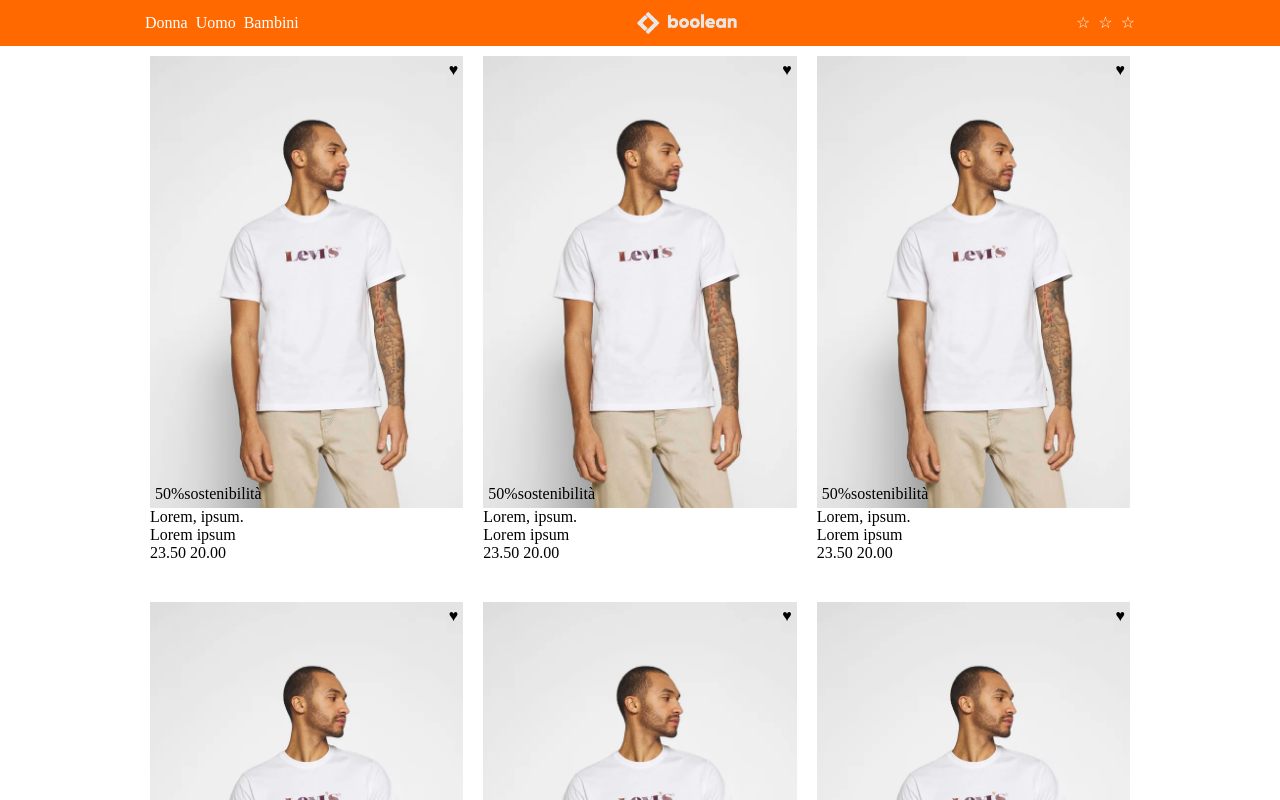
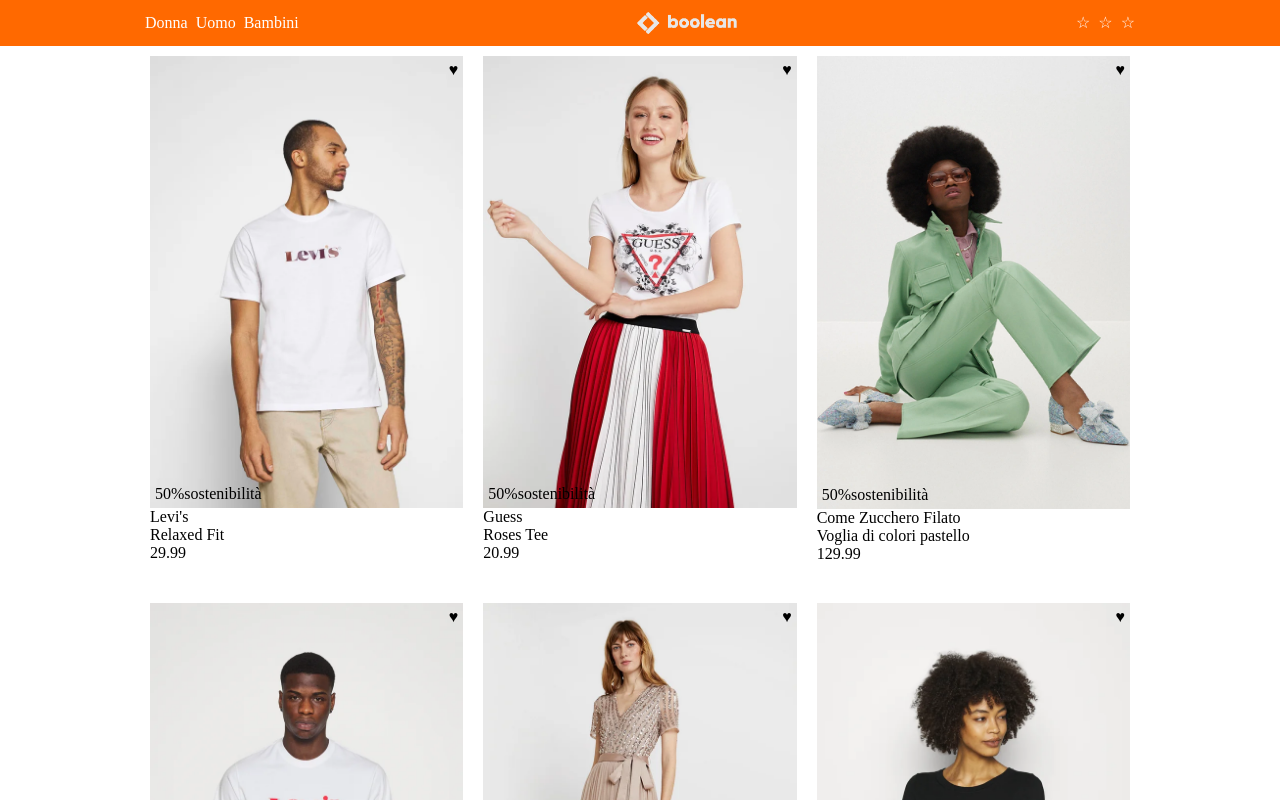
Before and after one commit to w3bd3v3lop3rNico/vite-boolando, a Vue app: page / in a window 1280 px wide. Shown: the top 800 px of the page. Built offline with nearby package versions, Linux system fonts and the light colour scheme.

Commit message:
import json in main, add props in card

```diff
--- a/src/App.vue
+++ b/src/App.vue
@@ -3,21 +3,13 @@
 import Header from './components/Header.vue';
 import Main from './components/Main.vue';
 import Footer from './components/Footer.vue';
-import productsJson from '../db.json'
+
 
 export default {
   components: {
     Header,
     Main,
     Footer,
-  },
-  data() {
-    return {
-      products: productsJson
-    }
-  },
-  created() {
-    console.log(this.products)
   }
 }
 
--- a/src/components/CardProduct.vue
+++ b/src/components/CardProduct.vue
@@ -1,12 +1,25 @@
 <script>
+export default {
+    data() {
+        return {
+
+        }
+    },
+    props: {
+        item: {
+            tipe: Object,
+            required: true
+        }
+    }
+}
 </script>
 
 <template>
-    <div class="card">
+    <div class="card col-4">
         <div class="card-image-body">
             <figure class="card-figure">
-                <img src="/img/1b.webp" alt="">
-                <img src="/img/1.webp" alt="" class="card-a">
+                <img :src="'/img/' + item.backImage" alt="">
+                <img :src="'/img/' + item.frontImage" alt="" class="card-a">
             </figure>
             <div class="card-image-icon">
                 &hearts;
@@ -17,14 +30,18 @@
             </div>
         </div>
         <div class="card-title">
-            <p>Lorem, ipsum.</p>
-            <p class="small-title">Lorem ipsum</p>
-            <p><span class="color-red">23.50</span> <span class="line">20.00</span></p>
+            <p> {{ item.brand }}</p>
+            <p class="small-title">{{ item.name }}</p>
+            <p><span class="color-red">{{ item.price }}</span></p>
         </div>
     </div>
 </template>
 
 <style lang="scss" scoped>
+.col-4 {
+    flex-basis: calc((100% * 4) / 12);
+    padding: 10px;
+}
 .card-image-body {
     position: relative;
     .card-figure {
--- a/src/components/Main.vue
+++ b/src/components/Main.vue
@@ -1,5 +1,6 @@
 <script>
 import CardProduct from './CardProduct.vue';
+import productsJson from '../db.json';
 
 export default {
     components: {
@@ -7,19 +8,25 @@
     },
     data() {
         return {
-
-
         }
     },
+    data() {
+        return {
+            products: productsJson.products,
+        }
+    },
+    created() {
+        console.log(this.products)
+    }
 }
 </script>
 
 <template>
     <div class="container">
         <div class="row">
-            <div class="col-4" v-for="n in 6" :key="n">
-                <CardProduct />
-            </div>
+            <CardProduct v-for="product in products"
+            :item="product"
+            :key="product.id"/>
         </div>
     </div>
 </template>
@@ -28,8 +35,4 @@
 .row {
     row-gap: 20px;
 }
-.col-4 {
-    flex-basis: calc((100% * 4) / 12);
-    padding: 10px;
-}
 </style>
```
